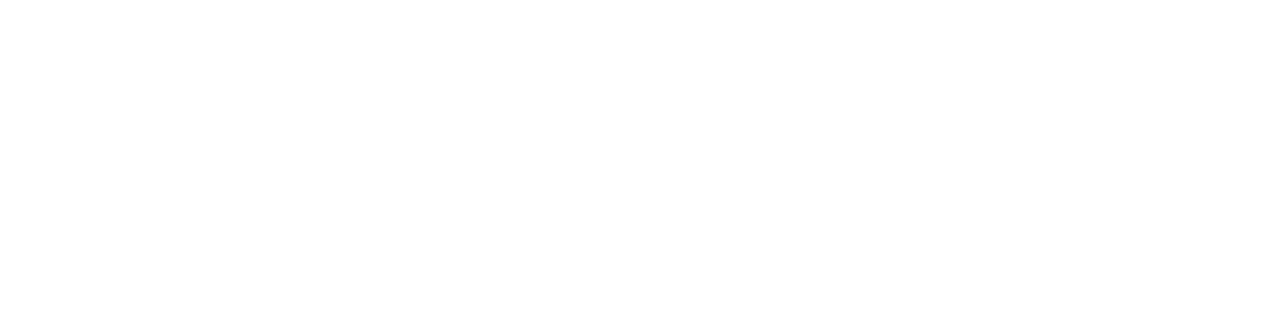
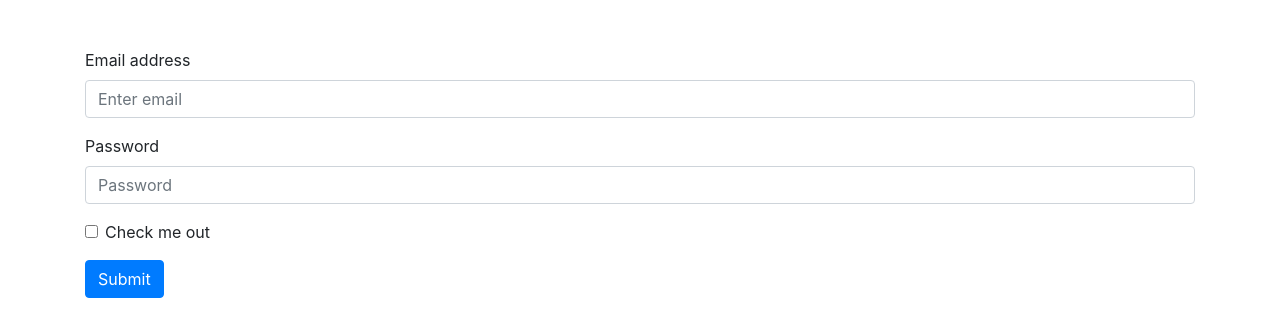
Before and after one commit to akshayneje2823/functional-comp, a React (Create React App) app: page / in a window 1280 px wide. Shown: the top 336 px of the page. Built offline with nearby package versions, Linux system fonts and the light colour scheme.

Commit message:
Added More logic to form handlig

```diff
--- a/public/index.html
+++ b/public/index.html
@@ -9,9 +9,8 @@
       name="description"
       content="Web site created using create-react-app"
     />
-    <link rel="apple-touch-icon" href="%PUBLIC_URL%/logo192.png" />
-
-    <link rel="manifest" href="%PUBLIC_URL%/manifest.json" />
+    <!-- Bootsrap Link -->
+    <link rel="stylesheet" href="https://stackpath.bootstrapcdn.com/bootstrap/4.3.1/css/bootstrap.min.css">
 
     <title>React App</title>
   </head>
--- a/src/App.js
+++ b/src/App.js
@@ -1,10 +1,51 @@
-import React from "react";
+import React, { useState } from "react";
 
 
 function App() {
+  const [value, setValue] = useState({
+    emailAddress: "",
+    Password: ""
+  });
+  const [submit, setSubmit] = useState(false);
+  const [style,setstyle] = useState({
+    color: "red"
+  })
+  const [valid,setValid] = useState(false)
+  let ehandler = (event) => {
+    setValue({ ...value, emailAddress: event.target.value })
+    setstyle()
+  }
+  let passHandler = (event) => {
+    setValue({ ...value, Password: event.target.value })
+  }
+  let submitHandler = (event) => {
+    event.preventDefault();
+    if (value.emailAddress && value.Password ) {
+      setValid(true)
+    };
+    setSubmit(true);
+    console.log()
+  }
   return (
-    <div>
-
+    <div className="container mt-5">
+      <form onSubmit={submitHandler}>
+      {submit && valid? <div className="success-message">Successfull! Thank Full</div> : null}
+        <div className="form-group">
+          <label htmlFor="exampleInputEmail1" onChange={ehandler}>Email address</label>
+          <input type="email" className="form-control" id="exampleInputEmail1" aria-describedby="emailHelp" placeholder="Enter email" />
+          {submit && value.emailAddress ? <span style={style}>Please enter valid mail</span>: null}
+        </div>
+        <div className="form-group">
+          <label htmlFor="exampleInputPassword1" onChange={passHandler}>Password</label>
+          <input type="password" className="form-control" id="exampleInputPassword1" placeholder="Password" />
+          {submit && value.emailAddress ? <span style={style}>Please enter valid password</span>: null}
+        </div>
+        <div className="form-group form-check">
+          <input type="checkbox" className="form-check-input" id="exampleCheck1" />
+          <label className="form-check-label" htmlFor="exampleCheck1">Check me out</label>
+        </div>
+        <button type="submit" className="btn btn-primary">Submit</button>
+      </form>
     </div>
   )
 }
```
